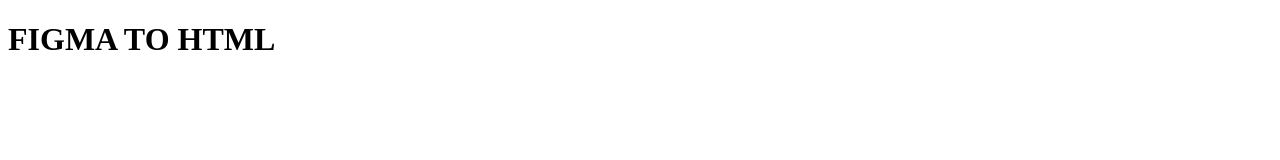
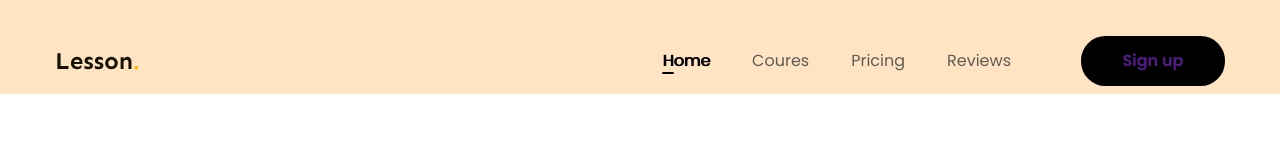
Before and after one commit to tronghia26/figma-to-html, a plain HTML site: page index.html in a window 1280 px wide. Shown: the top 160 px of the page. Drawn offline with Linux system fonts and the light colour scheme.

Commit message:
build header

```diff
--- /dev/null
+++ b/assets/css/reset.css
@@ -0,0 +1,135 @@
+/* http://meyerweb.com/eric/tools/css/reset/
+   v2.0 | 20110126
+   License: none (public domain)
+*/
+
+html,
+body,
+div,
+span,
+applet,
+object,
+iframe,
+h1,
+h2,
+h3,
+h4,
+h5,
+h6,
+p,
+blockquote,
+pre,
+a,
+abbr,
+acronym,
+address,
+big,
+cite,
+code,
+del,
+dfn,
+em,
+img,
+ins,
+kbd,
+q,
+s,
+samp,
+small,
+strike,
+strong,
+sub,
+sup,
+tt,
+var,
+b,
+u,
+i,
+center,
+dl,
+dt,
+dd,
+ol,
+ul,
+li,
+fieldset,
+form,
+label,
+legend,
+table,
+caption,
+tbody,
+tfoot,
+thead,
+tr,
+th,
+td,
+article,
+aside,
+canvas,
+details,
+embed,
+figure,
+figcaption,
+footer,
+header,
+hgroup,
+menu,
+nav,
+output,
+ruby,
+section,
+summary,
+time,
+mark,
+audio,
+video {
+    margin: 0;
+    padding: 0;
+    border: 0;
+    font-size: 100%;
+    font: inherit;
+    vertical-align: baseline;
+}
+
+/* HTML5 display-role reset for older browsers */
+article,
+aside,
+details,
+figcaption,
+figure,
+footer,
+header,
+hgroup,
+menu,
+nav,
+section {
+    display: block;
+}
+
+body {
+    line-height: 1;
+}
+
+ol,
+ul {
+    list-style: none;
+}
+
+blockquote,
+q {
+    quotes: none;
+}
+
+blockquote:before,
+blockquote:after,
+q:before,
+q:after {
+    content: '';
+    content: none;
+}
+
+table {
+    border-collapse: collapse;
+    border-spacing: 0;
+}
--- /dev/null
+++ b/assets/css/style.css
@@ -0,0 +1,83 @@
+* {
+  box-sizing: border-box;
+}
+html {
+  font-size: 62.5%;
+}
+
+/* Khôi phục lại cỡ chữ mặc định theo rem */
+body {
+  font-size: 1.6rem;
+  font-family: "Poppins", sans-serif;
+}
+
+/* =====================Common======================== */
+a {
+  text-decoration: none;
+}
+.main-content {
+  width: 1170px;
+  max-width: calc(100% - 48px);
+  margin-left: auto;
+  margin-right: auto;
+}
+.btn {
+  display: inline-block;
+  padding: 11px 16px;
+  line-height: 50px;
+  min-width: 118px;
+  font-size: 1.6 rem;
+  font-weight: 600;
+  line-height: 28px;
+  text-align: center;
+  border-radius: 24.5px;
+  background-color: black;
+}
+/* =====================Header======================== */
+.header {
+  background-color: bisque;
+}
+.header.fixed {
+  position: sticky;
+  top: -28px;
+}
+.header .body-header {
+  display: flex;
+  align-items: center;
+  padding: 36px 0 8px;
+}
+.nav {
+  margin-left: auto;
+}
+.nav ul {
+  display: flex;
+}
+.nav a {
+  color: #5f5b53;
+  font-size: 1.6 rem;
+  padding: 8px 21px;
+  position: relative;
+}
+.nav li.active a,
+.nav a:hover {
+  /* font-weight: 600; */
+  color: black;
+  text-shadow: 1px 0 0 currentColor;
+}
+.nav li.active a::after {
+  display: block;
+  content: "";
+  width: 12px;
+  height: 2px;
+  border-radius: 1px;
+  left: 21px;
+  bottom: 6px;
+  background-color: black;
+  position: absolute;
+}
+.header .btn-sign-up {
+  min-width: 144px;
+}
+.header .action {
+  margin-left: 49px;
+}
--- a/index.html
+++ b/index.html
@@ -3,9 +3,39 @@
   <head>
     <meta charset="UTF-8" />
     <meta name="viewport" content="width=device-width, initial-scale=1.0" />
+    <link rel="stylesheet" href="./assets/css/reset.css" />
+    <link rel="stylesheet" href="./assets/css/style.css" />
+
+    <!-- embed code -->
+    <link rel="preconnect" href="https://fonts.googleapis.com" />
+    <link rel="preconnect" href="https://fonts.gstatic.com" crossorigin />
+    <link
+      href="https://fonts.googleapis.com/css2?family=Poppins:ital,wght@0,100;0,200;0,300;0,400;0,500;0,600;0,700;0,800;0,900;1,100;1,200;1,300;1,400;1,500;1,600;1,700;1,800;1,900&family=Sen:wght@400..800&display=swap"
+      rel="stylesheet"
+    />
     <title>FIGMA TO HTML</title>
   </head>
-  <body>
-    <h1>FIGMA TO HTML</h1>
+  <body style="height: 100000px">
+    <header class="header fixed">
+      <div class="main-content">
+        <div class="body-header">
+          <!-- Logo -->
+          <img src="./assets/img/Logo.svg" alt="Lession." class="logo" />
+          <!-- nav -->
+          <nav class="nav">
+            <ul>
+              <li class="active"><a href="#!">Home</a></li>
+              <li><a href="#!">Coures</a></li>
+              <li><a href="#!">Pricing</a></li>
+              <li><a href="#!">Reviews</a></li>
+            </ul>
+          </nav>
+          <!-- btn action -->
+          <div class="action">
+            <a href="" class="btn btn-sign-up">Sign up</a>
+          </div>
+        </div>
+      </div>
+    </header>
   </body>
 </html>
```
Also changed, not shown: assets/img/Logo.svg (added).
